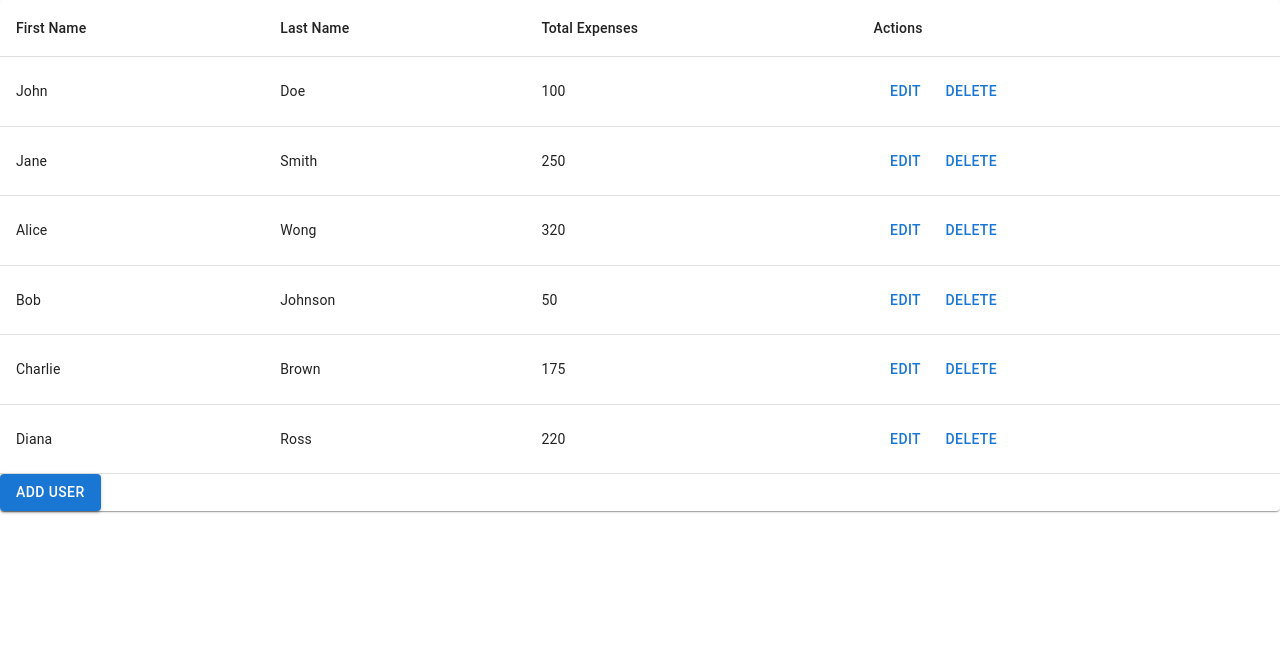
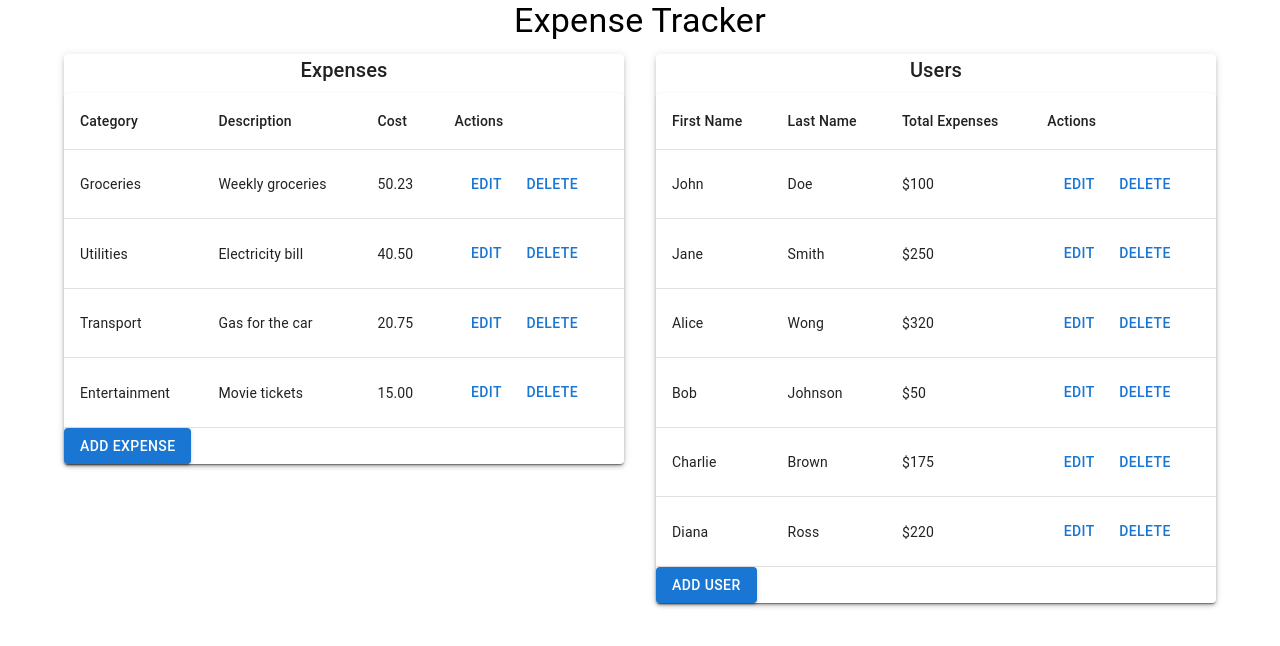
Before and after one commit to RaymondRJones/Expense-Manager, a React (Create React App) app in the folder my-expense-tracker/: page / in a window 1280 px wide. Shown: the top 646 px of the page. Built offline with nearby package versions, Linux system fonts and the light colour scheme.

Commit message:
Adds ExpenseTable component and ExpenseDialog component

```diff
--- a/my-expense-tracker/src/App.js
+++ b/my-expense-tracker/src/App.js
@@ -1,17 +1,84 @@
-import logo from './logo.svg';
-import './App.css';
+import React, { useState } from 'react';
 import UserTable from './components/UserTable';
-import {users} from './static'
+import ExpenseTable from './components/ExpenseTable';
+import {users, expenses} from './static'
+import { Container, Grid, Typography, Paper } from '@mui/material';
 const App = () => {
+  const [usersState, setUsersState] = useState(users);
+  const [expensesState, setExpensesState] = useState(expenses);
+  const findUserById = (userId) => {
+    return usersState.find(user => user.id === userId);
+};
+
+const calculateTotalExpensesForUser = (userId) => {
+    return expensesState
+    .filter(expense => expense.user_id === userId)
+    .reduce((acc, expense) => acc + expense.cost, 0);
+};
+  const handleAddExpense = (newExpense) => {
+    setExpensesState(prevExpenses => [...prevExpenses, newExpense]);
+    const userToUpdate = usersState.find(user => user.time_created_at === newExpense.time_created_at);
+    if (userToUpdate) {
+      userToUpdate.total_expenses += newExpense.cost;
+      setUsersState(prevUsers =>
+        prevUsers.map(user =>
+          user.id === userToUpdate.id ? userToUpdate : user
+        )
+      );
+    }
+  };
+  /*
+  const handleAddUser = (newUser) => {
+    setExpensesState(prevExpenses => [...prevExpenses, newExpense]);
+    const userToUpdate = usersState.find(user => user.id === newExpense.user_id);
+    if (userToUpdate) {
+      userToUpdate.total_expenses += newExpense.cost;
+      setUsersState(prevUsers =>
+        prevUsers.map(user =>
+          user.id === userToUpdate.id ? userToUpdate : user
+        )
+      );
+    }
+  };
+  const handleEditUser = (newUser) => {
+    setExpensesState(prevExpenses => [...prevExpenses, newExpense]);
+    const userToUpdate = usersState.find(user => user.id === newExpense.user_id);
+    if (userToUpdate) {
+      userToUpdate.total_expenses += newExpense.cost;
+      setUsersState(prevUsers =>
+        prevUsers.map(user =>
+          user.id === userToUpdate.id ? userToUpdate : user
+        )
+      );
+    }
+  };
+*/
   return (
-    <div className="main-page">
-      <div className="left-side">
+    <Container maxWidth="lg" className="main-container">
+      <Typography variant="h4" align="center" gutterBottom>
+        Expense Tracker
+      </Typography>
 
-      </div>
-      <div className="right-side">
-        <UserTable users={users}/>
-      </div>
-    </div>
+      <Grid container spacing={4}>
+        <Grid item xs={12} md={6}>
+          <Paper elevation={3}>
+            <Typography variant="h6" align="center" gutterBottom>
+              Expenses
+            </Typography>
+            <ExpenseTable expenses={expenses} users={usersState} onAddExpense={handleAddExpense}/>
+          </Paper>
+        </Grid>
+
+        <Grid item xs={12} md={6}>
+          <Paper elevation={3}>
+            <Typography variant="h6" align="center" gutterBottom>
+              Users
+            </Typography>
+            <UserTable users={users} />
+          </Paper>
+        </Grid>
+      </Grid>
+    </Container>
   );
 }
 
--- a/my-expense-tracker/src/components/ExpenseDialog.js
+++ b/my-expense-tracker/src/components/ExpenseDialog.js
@@ -1,10 +1,100 @@
-import React from 'react';
+import React, { useState, useEffect } from 'react';
+import {
+  Dialog,
+  DialogTitle,
+  DialogContent,
+  DialogActions,
+  Button,
+  TextField,
+  Select,
+  MenuItem,
+  InputLabel,
+  FormControl
+} from '@mui/material';
+import {CATEGORIES} from '../static';
+const ExpenseDialog = ({ isOpen, onClose, onSave, users}) => {
+  const [expenseData, setExpenseData] = useState({
+    user: '',
+    category: '',
+    description: '',
+    cost: 0,
+  });
 
-const ExpenseDialog = () => {
+  useEffect(() => {
+    setExpenseData({
+      user: '',
+      category: '',
+      description: '',
+      cost: 0,
+    });
+  }, [isOpen]);
+
+  const handleSave = () => {
+    if (expenseData.user && expenseData.category && expenseData.description && expenseData.cost) {
+      onSave(expenseData);
+      onClose();
+    } else {
+      alert("All fields are required!");
+    }
+  };
+
   return (
-    <div>
-    </div>
+    <Dialog open={isOpen} onClose={onClose}>
+      <DialogTitle>Add New Expense</DialogTitle>
+      <DialogContent>
+        <FormControl fullWidth margin="normal">
+          <InputLabel id="user-dropdown-label">User</InputLabel>
+          <Select
+            labelId="user-dropdown-label"
+            value={expenseData.user}
+            onChange={(e) => setExpenseData({ ...expenseData, user: e.target.value })}
+          >
+            {users.map(user => (
+              <MenuItem key={user.time_created_at} value={user.time_created_at}>
+                {user.firstName} {user.lastName}
+              </MenuItem>
+            ))}
+          </Select>
+        </FormControl>
+
+        <FormControl fullWidth margin="normal">
+          <InputLabel id="category-dropdown-label">Category</InputLabel>
+          <Select
+            labelId="category-dropdown-label"
+            value={expenseData.category}
+            onChange={(e) => setExpenseData({ ...expenseData, category: e.target.value })}
+          >
+            {CATEGORIES.map(category => (
+              <MenuItem key={category} value={category}>
+                {category}
+              </MenuItem>
+            ))}
+          </Select>
+        </FormControl>
+
+        <TextField
+          fullWidth
+          margin="normal"
+          label="Description"
+          value={expenseData.description}
+          onChange={(e) => setExpenseData({ ...expenseData, description: e.target.value })}
+        />
+
+        <TextField
+          fullWidth
+          margin="normal"
+          label="Cost"
+          type="number"
+          value={expenseData.cost}
+          onChange={(e) => setExpenseData({ ...expenseData, cost: parseFloat(e.target.value) })}
+        />
+      </DialogContent>
+      <DialogActions>
+        <Button onClick={onClose}>Cancel</Button>
+        <Button onClick={handleSave}>Save</Button>
+      </DialogActions>
+    </Dialog>
   );
-}
+};
 
 export default ExpenseDialog;
--- a/my-expense-tracker/src/components/ExpenseTable.js
+++ b/my-expense-tracker/src/components/ExpenseTable.js
@@ -1,23 +1,72 @@
 import React, { useState } from 'react';
-const ExpenseTable = ({ expenses: initialExpenses }) => {
-  const [expenses, setExpenses] = useState([]);
+import { Table, TableBody, TableCell, TableHead, TableRow, Paper, Button } from '@mui/material';
+import ExpensesDialog from './ExpenseDialog';
 
-  const handleAddExpense = (expense) => {
-    setExpenses(prevExpenses => [...prevExpenses, expense]);
-  };
+const Expense = ({ category, description, cost, onEdit, onDelete }) => (
+  <React.Fragment>
+    <TableCell>{category}</TableCell>
+    <TableCell>{description}</TableCell>
+    <TableCell>{cost.toFixed(2)}</TableCell>
+    <TableCell>
+      <Button onClick={onEdit}>Edit</Button>
+      <Button onClick={onDelete}>Delete</Button>
+    </TableCell>
+  </React.Fragment>
+);
 
-  const handleDeleteExpense = (id) => {
-    setExpenses(prevExpenses => prevExpenses.filter(expense => expense.id !== id));
-  };
-  const showExpenseInputs = () => {
-    setExpenses(prevExpenses => [...prevExpenses, null]);
-  };
+const ExpenseTable = ({ expenses, users, onAddExpense }) => {
+    const [isDialogOpen, setDialogOpen] = useState(false);
+    const [selectedExpense, setSelectedExpense] = useState(null);
+
+    const handleAddExpense = (newExpense) => {
+
+    };
+
+    const handleUpdateExpense = (updatedExpense) => {
+
+    };
+
+    const handleDeleteExpense = (expenseId) => {
+
+    };
+
+    const handleEditClick = (expense) => {
+        setSelectedExpense(expense);
+        setDialogOpen(true);
+    };
+
   return (
-    <div className="expense-table">
-      <button onClick={showExpenseInputs}>Add</button>
-      <button onClick={showExpenseInputs}>Edit</button>
-      <button onClick={handleDeleteExpense(0)}>Delete</button>
-    </div>
+    <Paper className="expense-table">
+      <Table>
+        <TableHead>
+          <TableRow>
+            <TableCell>Category</TableCell>
+            <TableCell>Description</TableCell>
+            <TableCell>Cost</TableCell>
+            <TableCell>Actions</TableCell>
+          </TableRow>
+        </TableHead>
+        <TableBody>
+          {expenses.map(expense => (
+            <TableRow key={expense.user_time_created}>
+              <Expense
+                {...expense}
+                onEdit={() => handleEditClick(expense)}
+                onDelete={() => handleDeleteExpense(expense.user_time_created)}
+              />
+            </TableRow>
+          ))}
+        </TableBody>
+      </Table>
+      <Button variant="contained" color="primary" onClick={() => { setSelectedExpense(null); setDialogOpen(true); }}>Add Expense</Button>
+
+      <ExpensesDialog
+        isOpen={isDialogOpen}
+        onClose={() => setDialogOpen(false)}
+        onSave={selectedExpense ? handleUpdateExpense : handleAddExpense}
+        users={users}
+      />
+    </Paper>
   );
 }
 
--- a/my-expense-tracker/src/components/UserDialog.js
+++ b/my-expense-tracker/src/components/UserDialog.js
@@ -9,7 +9,7 @@ const UserDialog = ({ isOpen, user, onClose, onSave }) => {
         total_expenses: user?.total_expenses || 0
     });
 
-    const isValid = () => {
+    const isValidInput = () => {
         return tempUser.firstName && tempUser.lastName;
     };
 
@@ -22,7 +22,7 @@ const UserDialog = ({ isOpen, user, onClose, onSave }) => {
     }, [user]);
 
     const handleSave = () => {
-        if (!isValid){
+        if (!isValidInput){
             return
         }
 
@@ -39,7 +39,7 @@ const UserDialog = ({ isOpen, user, onClose, onSave }) => {
         </DialogContent>
         <DialogActions>
         <Button onClick={onClose}>Cancel</Button>
-        <Button onClick={handleSave} disabled={!isValid()}>Save</Button>
+        <Button onClick={handleSave} disabled={!isValidInput()}>Save</Button>
         </DialogActions>
     </Dialog>
     );
--- a/my-expense-tracker/src/components/UserTable.js
+++ b/my-expense-tracker/src/components/UserTable.js
@@ -1,5 +1,5 @@
 import React, { useState } from 'react';
-import { Table, TableBody, TableCell, TableHead, TableRow, Button, Paper, TextField, Dialog, DialogActions, DialogContent, DialogTitle } from '@mui/material';
+import { Table, TableBody, TableCell, TableHead, TableRow, Button, Paper } from '@mui/material';
 import UserDialog from './UserDialog';
 
 const UserTable = ({ users: initialUsers }) => {
@@ -65,7 +65,7 @@ const UserTable = ({ users: initialUsers }) => {
             <TableRow key={user.time_created_at}>
               <TableCell>{user.firstName}</TableCell>
               <TableCell>{user.lastName}</TableCell>
-              <TableCell>{user.total_expenses}</TableCell>
+              <TableCell>${user.total_expenses}</TableCell>
               <TableCell>
                 <Button onClick={() => handleEditClick(user.time_created_at)}>Edit</Button>
                 <Button onClick={() => handleDeleteUser(user.time_created_at)}>Delete</Button>
--- a/my-expense-tracker/src/static.js
+++ b/my-expense-tracker/src/static.js
@@ -44,4 +44,9 @@ const users = [
 { user_time_created: 1632582390003, category: 'Entertainment', description: 'Movie tickets', cost: 15.00 },
 ];
 
-  export {users, expenses};
+const CATEGORIES = [
+    "Food",
+    "Activity",
+    "Office Equipment"
+];
+  export {users, expenses, CATEGORIES};
```
Lines whose indentation alone changed are shown as unchanged.
